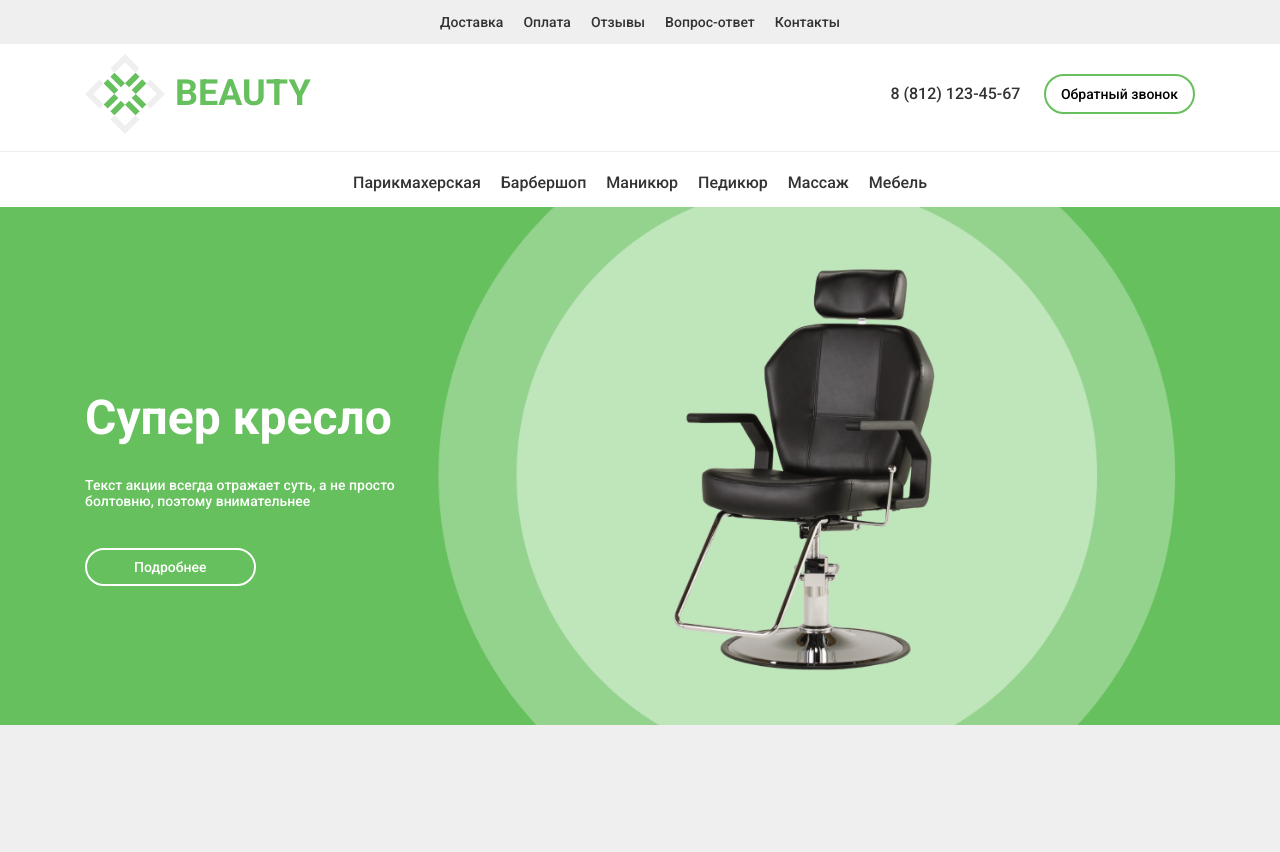
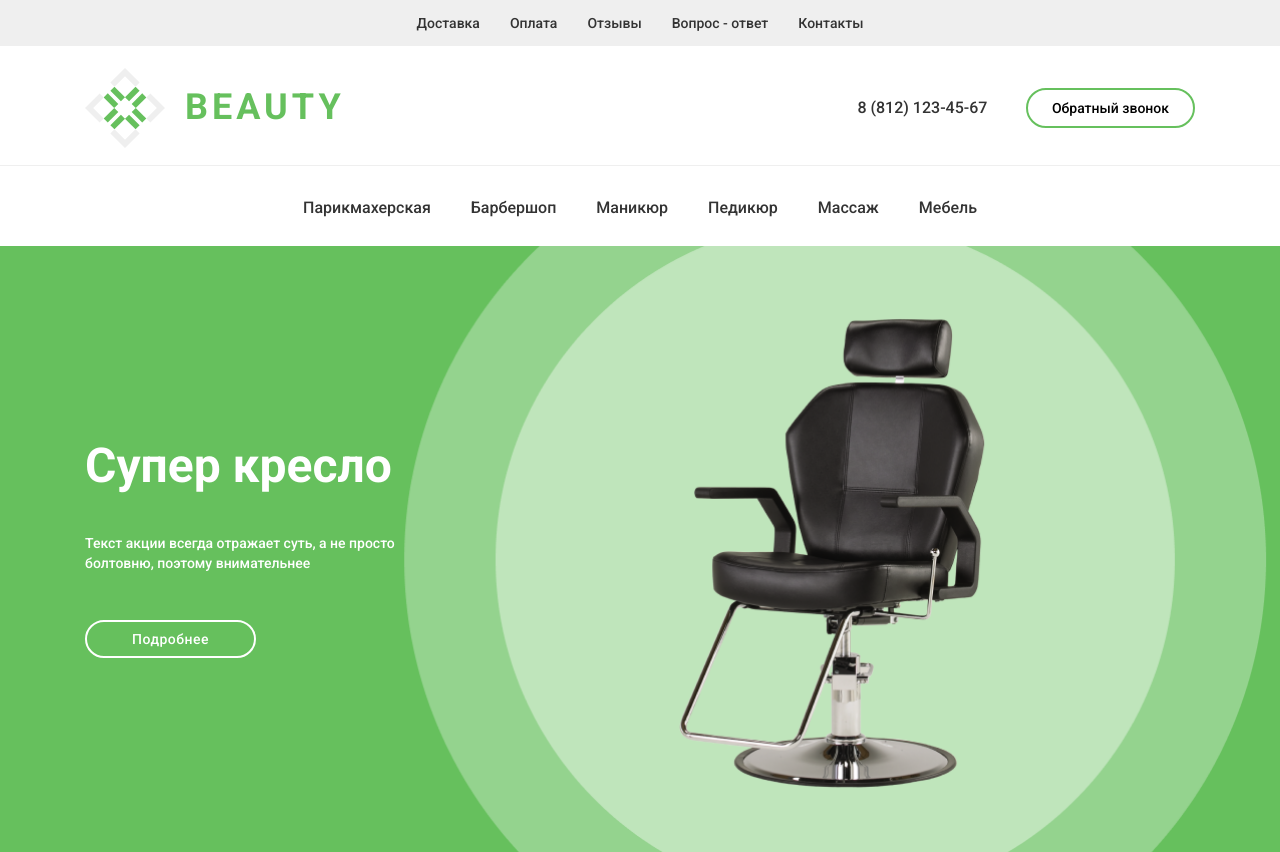
Before and after one commit to OlgaVolosevich/Beauty-flex-grid-MarkUp, a plain HTML site: page index.html in a window 1280 px wide. Before the commit the page ends 800 px from the top, so only its background shows below. Drawn offline with nearby package versions, Linux system fonts and the light colour scheme.

Commit message:
rewrite some header & banner styles for perfect pixel

```diff
--- a/css/style.css
+++ b/css/style.css
@@ -15,11 +15,11 @@ body {
     list-style: none;
     display: flex;
     justify-content: center;
-    padding: 0;
+    padding: 1px 0;
 }
 
 .nav > li {
-    margin: 0 10px;
+    margin: 0 15px;
 }
 
 .nav > li > a {
@@ -29,6 +29,7 @@ body {
 
 .header {
     background-color: #fff;
+    padding-top: 12px;
 }
 
 .header-top {
@@ -51,7 +52,11 @@ body {
     width: 80px;
     height: 80px;
     background-image: url(../img/logo.svg);
-    margin-right: 10px;
+    margin-right: 20px;
+}
+
+.logo-title {
+    letter-spacing: 4px;
 }
 
 .header-info span {
@@ -64,17 +69,21 @@ body {
     border-radius: 40px;
     border: 2px solid #66C05D;
     background-color: transparent;
-    padding: 10px 15px;
-    margin-left: 20px;
+    padding: 10px 24px;
+    margin-left: 35px;
 }
 
 .header-bottom {
-    padding: 15px 0;
+    padding: 24.5px 0 28px 0;
 }
 
 .header-bottom .nav {
     font-size: 16px;
     margin: 0;
+}
+
+.header-bottom .nav > li {
+    margin: 0 20px;
 }
 
 hr {
@@ -85,20 +94,22 @@ hr {
 
 .banner {
     background-image: url(../img/bg.png);
-    padding: 150px 0;
+    padding: 160px 0 205px 0;
     background-repeat: no-repeat;
     background-size: cover;
     background-position: center center;
     color: white;
 }
 
-.title {
+.banner-title {
     font-size: 48px;
     font-weight: 700;
+    margin-bottom: 40px;
 }
 
 .banner p {
-    margin-bottom: 50px;
+    line-height: 20px;
+    margin-bottom: 58px;
     max-width: 315px;
 }
 
@@ -107,5 +118,6 @@ hr {
     text-decoration: none;
     border: 2px solid white;
     border-radius: 40px;
-    padding: 9px 47px;
+    padding: 9px 45px;
+    letter-spacing: 0.5px;;
 }
--- a/index.html
+++ b/index.html
@@ -16,7 +16,7 @@
                     <li><a href="#">Доставка</a></li>
                     <li><a href="#">Оплата</a></li>
                     <li><a href="#">Отзывы</a></li>
-                    <li><a href="#">Вопрос-ответ</a></li>
+                    <li><a href="#">Вопрос - ответ</a></li>
                     <li><a href="#">Контакты</a></li>
                 </ul>
             </nav>
@@ -27,7 +27,7 @@
                     <div class="header-top">
                         <div class="logo">
                             <span class="logo-image"></span>
-                            <span>BEAUTY</span>
+                            <span class="logo-title">BEAUTY</span>
                         </div>
                         <div class="header-info">
                             <span>8 (812) 123-45-67</span>
@@ -53,7 +53,7 @@
     </header>
     <section class="banner">
         <div class="wrapper">
-            <h1 class="title">Супер кресло</h1>
+            <h1 class="banner-title">Супер кресло</h1>
             <p>Текст акции всегда отражает суть, а не просто болтовню, поэтому внимательнее</p>
             <a class="btn" href="#">Подробнее</a>
         </div>
```
